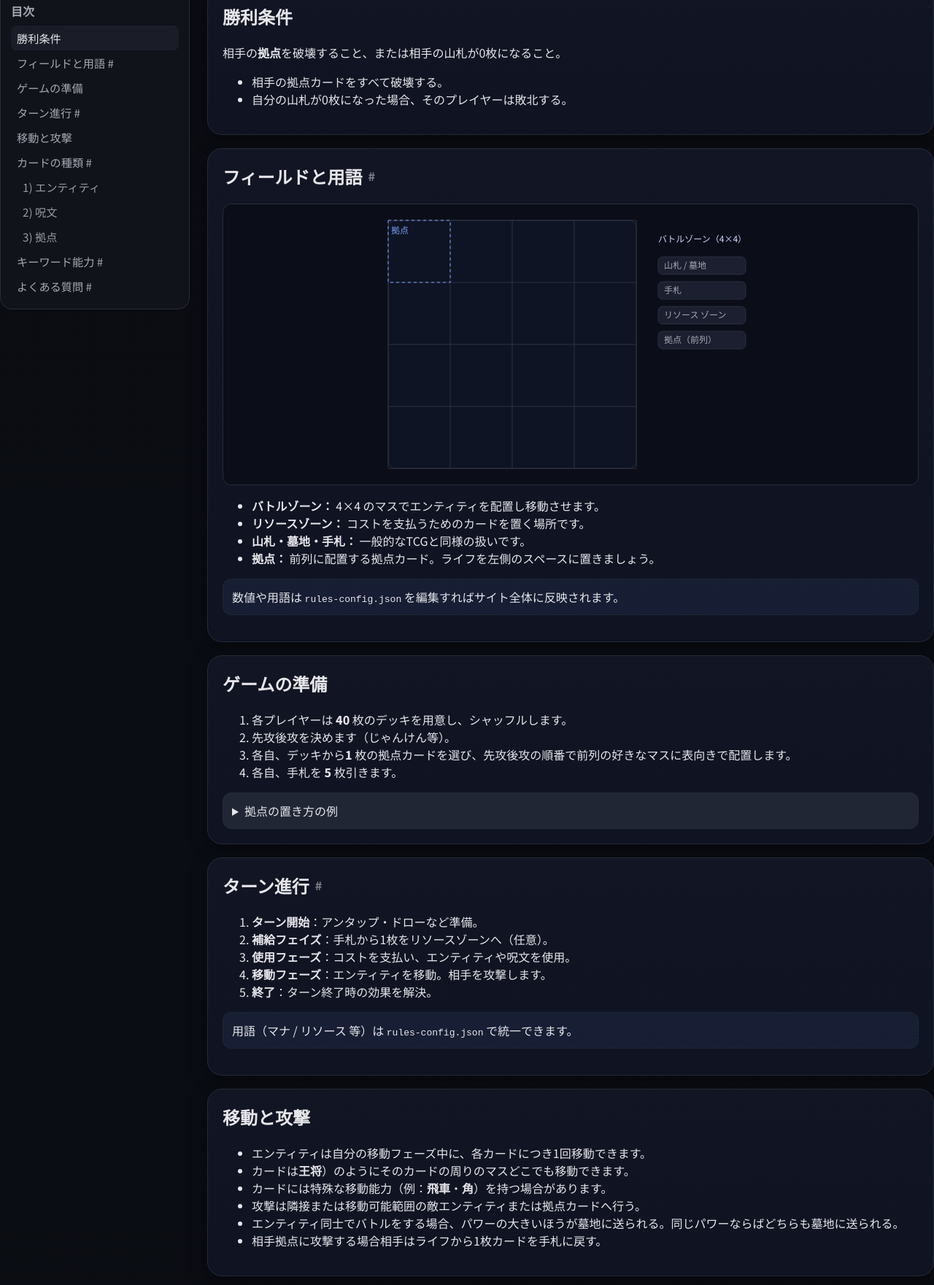
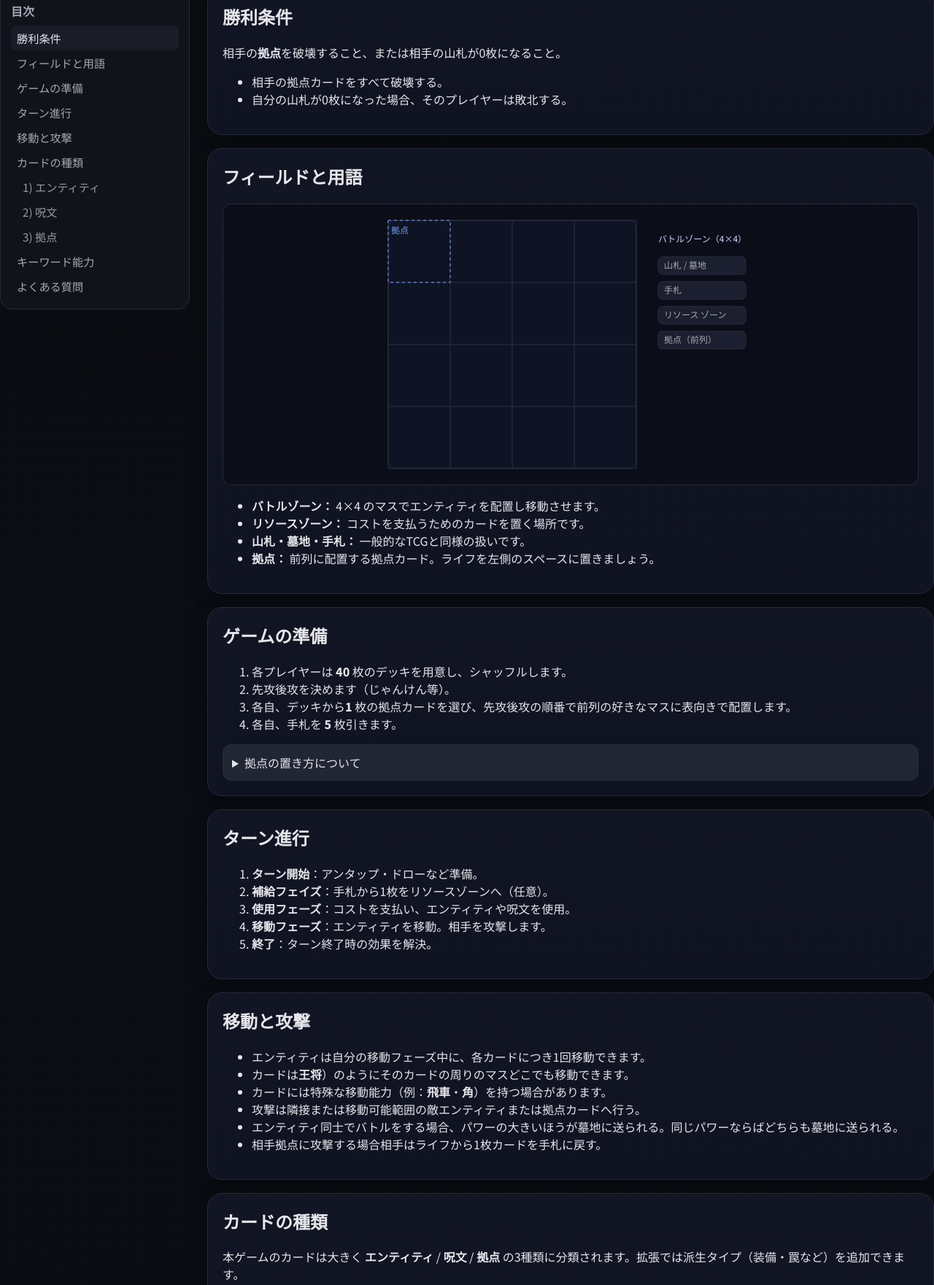
Before and after one commit to nakano324/cross-matrix, a plain HTML site: page rules.html in a window 1280 px wide. Shown: the part 333-2094 px from the top of the page at 73% size. Drawn offline with Linux system fonts and the light colour scheme.

Commit message:
Add files via upload

```diff
--- a/rules.html
+++ b/rules.html
@@ -73,7 +73,7 @@
         </article>
 
         <article class="section" id="zones">
-          <h2>フィールドと用語 <span class="hash">#</span></h2>
+          <h2>フィールドと用語 <span class="hash"></span></h2>
           <div class="grid-diagram">
             <svg width="520" height="360" viewBox="0 0 520 360" aria-label="ボード図">
               <rect x="10" y="10" width="340" height="340" rx="10" fill="#0e1423" stroke="#2a3042"/>
@@ -108,7 +108,6 @@
             <li><strong>山札・墓地・手札：</strong> 一般的なTCGと同様の扱いです。</li>
             <li><strong>拠点：</strong> 前列に配置する拠点カード。ライフを左側のスペースに置きましょう。</li>
           </ul>
-          <p class="callout">数値や用語は <code>rules-config.json</code> を編集すればサイト全体に反映されます。</p>
         </article>
 
         <article class="section" id="setup">
@@ -120,13 +119,13 @@
             <li>各自、手札を <strong>5</strong> 枚引きます。</li>
           </ol>
           <details>
-            <summary>拠点の置き方の例</summary>
+            <summary>拠点の置き方について</summary>
             <p>前列（自分側から見て最も近い列）ならどのマスでもOK。</p>
           </details>
         </article>
 
         <article class="section" id="turn">
-          <h2>ターン進行 <span class="hash">#</span></h2>
+          <h2>ターン進行 <span class="hash"></span></h2>
           <ol>
             <li><strong>ターン開始</strong>：アンタップ・ドローなど準備。</li>
             <li><strong>補給フェイズ</strong>：手札から1枚をリソースゾーンへ（任意）。</li>
@@ -134,7 +133,6 @@
             <li><strong>移動フェーズ</strong>：エンティティを移動。相手を攻撃します。</li>
             <li><strong>終了</strong>：ターン終了時の効果を解決。</li>
           </ol>
-          <p class="callout">用語（マナ / リソース 等）は <code>rules-config.json</code> で統一できます。</p>
         </article>
 
         <article class="section" id="move">
@@ -150,7 +148,7 @@
         </article>
 
         <article class="section" id="types">
-  <h2>カードの種類 <span class="hash">#</span></h2>
+  <h2>カードの種類 <span class="hash"></span></h2>
 
   <p>本ゲームのカードは大きく <strong>エンティティ</strong> / <strong>呪文</strong> / <strong>拠点</strong> の3種類に分類されます。拡張では派生タイプ（装備・罠など）を追加できます。</p>
 
@@ -179,22 +177,21 @@
     <li><strong>役割：</strong> 各プレイヤーが前列に配置する<strong>拠点</strong>。バトルゾーンにある拠点と同じファミリアのカードのみ使用できる。</li>
     <li><strong>ライフ</strong> 拠点ごとに指定されたいわば<strong>体力</strong>。</li>
     <li><strong>配置：</strong> ゲーム準備時にデッキから1枚選んで前列の好きなマスに置きます。</li>
-
-
+      </article>
         <article class="section" id="keywords">
-          <h2>キーワード能力 <span class="hash">#</span></h2>
+          <h2>キーワード能力 <span class="hash"></span></h2>
           <div class="kws" id="kwList"></div>
           <details style="margin-top:12px">
-            <summary>例：多点（X点）</summary>
+            <summary>多点（X点）</summary>
             <p>「多点（3点）」のエンティティが相手拠点へ攻撃を通すと、相手のライフを3減らします。</p>
           </details>
         </article>
 
         <article class="section" id="faq">
-          <h2>よくある質問 <span class="hash">#</span></h2>
+          <h2>よくある質問 <span class="hash"></span></h2>
           <details>
             <summary>拠点は複数置けますか？</summary>
-            <p>はい。ゲーム開始前に置けるのは1枚ですがゲーム開始後デッキからコストを払って設置することができます。</p>
+            <p>はい。ゲーム開始前に置けるのは1枚ですがゲーム開始後手札からコストを払って設置することができます。</p>
           </details>
           <details>
             <summary>先攻は初手ドローしますか？</summary>
@@ -214,6 +211,3 @@
   <script defer src="rules.js"></script>
 </body>
 </html>
-
-<!-- ルール見出しのすぐ下に追加 -->
-<button id="tocToggle" class="btn ghost toc-toggle">目次を開く</button>
--- a/rules.js
+++ b/rules.js
@@ -94,11 +94,18 @@ async function main(){
   wins.forEach(t=> document.getElementById('winList')?.appendChild(makeLi(t)));
   wins.forEach(t=> document.getElementById('winList2')?.appendChild(makeLi(t)));
   const kwList = document.getElementById('kwList');
-  if(kwList && conf.keywords){
-    Object.entries(conf.keywords).forEach(([k,v])=>{
-      kwList.appendChild(el('div',{class:'kw'},[ el('h4',{},[k]), el('p',{},[v]) ]));
-    });
+if (kwList && conf.keywords) {
+  kwList.innerHTML = '';
+  const order = ['瞬撃','飛車','角','多点']; // 表示順を固定
+  const exists = order.filter(k => k in conf.keywords);
+  for (const k of exists) {
+    kwList.appendChild(el('div', { class: 'kw' }, [
+      el('h4', {}, [k]),
+      el('p',  {}, [conf.keywords[k]]),
+    ]));
   }
+}
+
 
   // ③ コンフィグの成否に関わらず TOC を作る
   buildTOC();
```
Also changed, not shown: index.html (+1 -1 lines).
